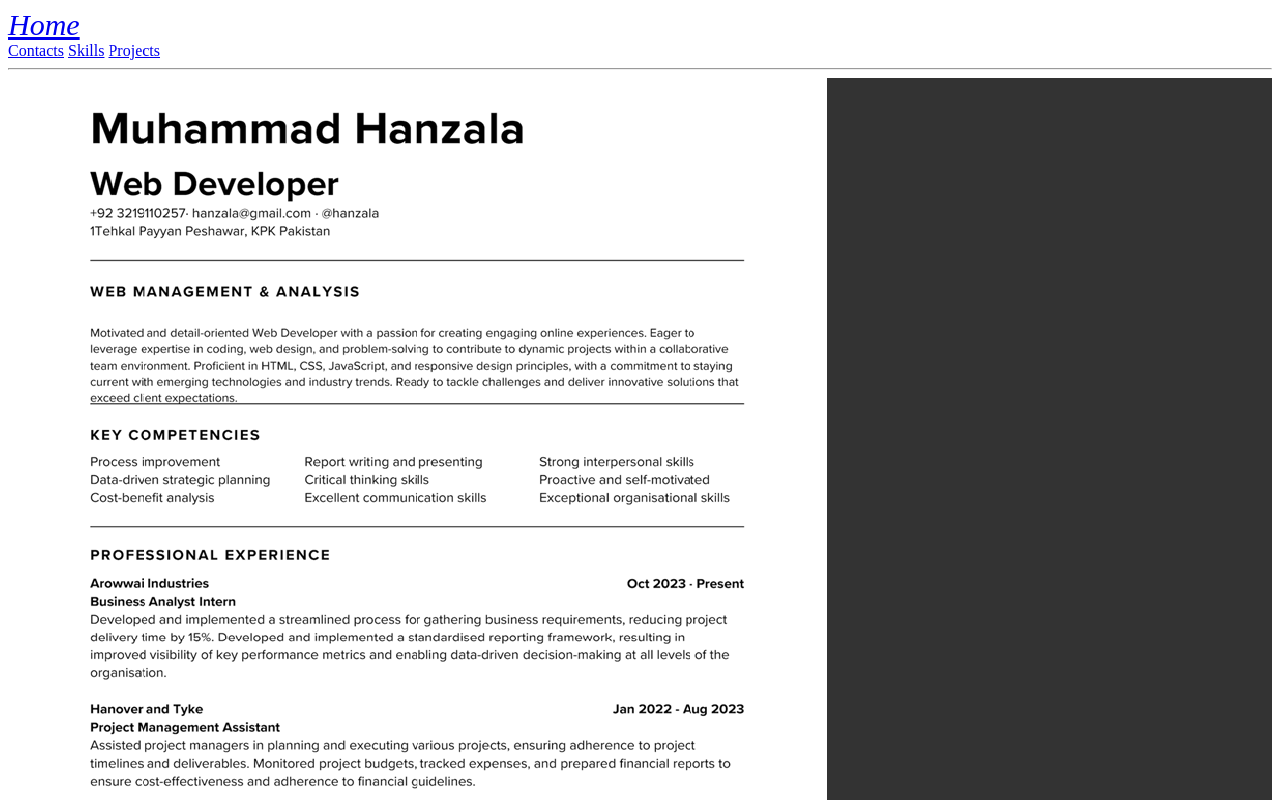
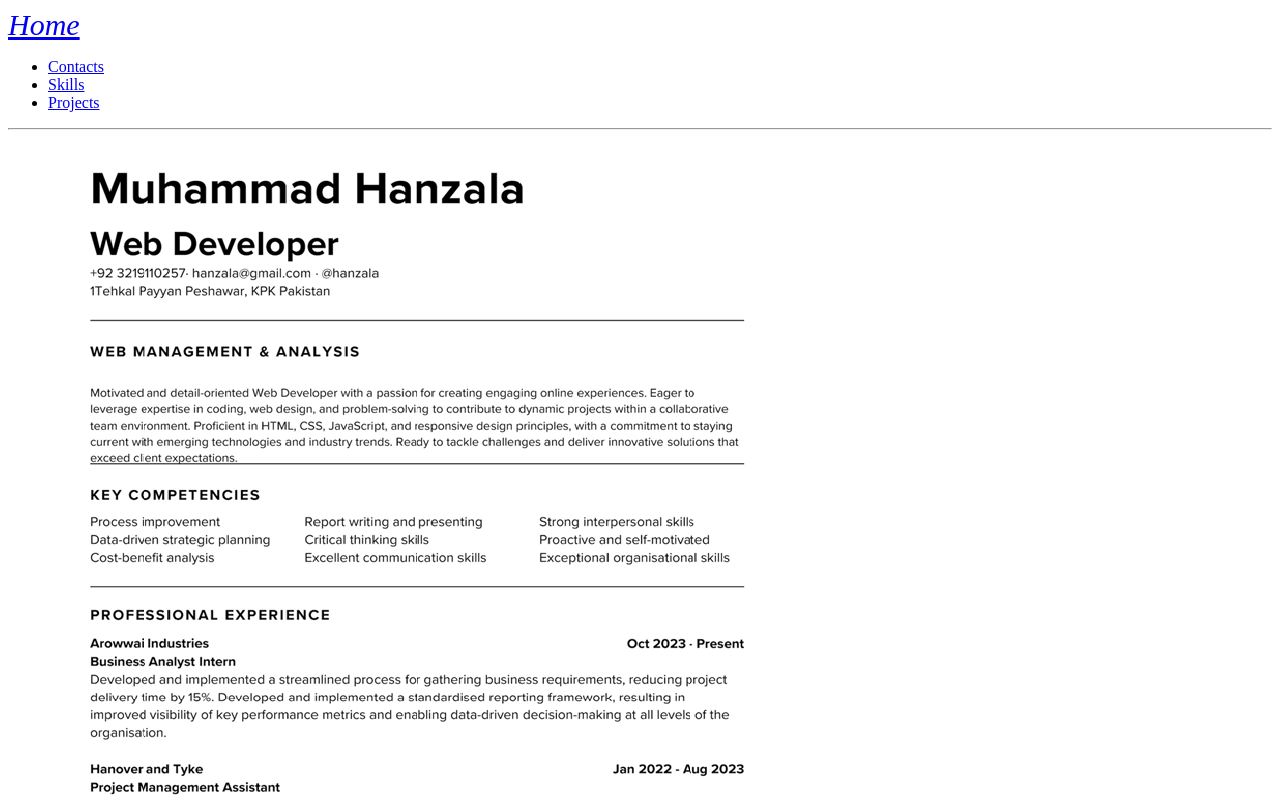
Before and after one commit to HanzalaKhattak/portfolio-website, a plain HTML site: page resume.html in a window 1280 px wide. Shown: the top 800 px of the page. Drawn offline with Linux system fonts and the light colour scheme.

Commit message:
Resume.html is modified

```diff
--- a/resume.html
+++ b/resume.html
@@ -8,12 +8,14 @@
 <body>
     <a href="./index.html" style="font-size: 30px;"><i class='bx bxs-home-alt-2'>Home</i></a>
     <div>
-        <a href="./contacts.html">Contacts</a>
-        <a href="./skills.html">Skills</a>
-        <a href="./projects.html">Projects</a>
+        <ul>
+            <li><a href="./contacts.html">Contacts</a></li>
+            <li><a href="./skills.html">Skills</a></li>
+            <li><a href="./projects.html">Projects</a></li>
+        </ul>
     </div>
     <hr>
-    <div style="background-color: #333;">
+    <div>
     <img src="./images/Untitled.png" alt="My Resume">
     </div>
 </body>
```
